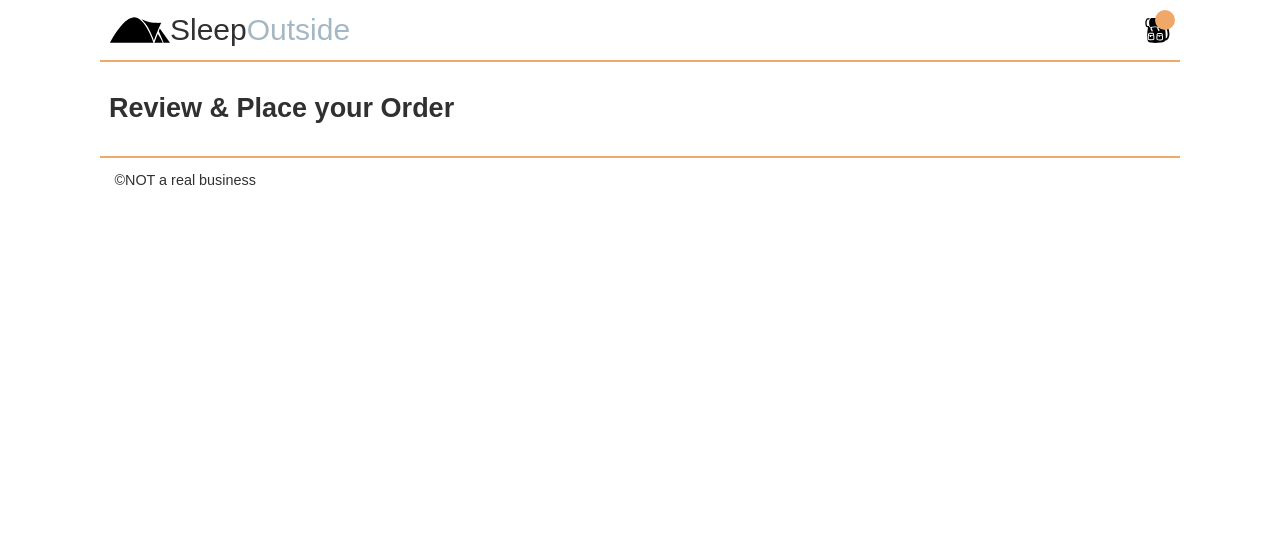
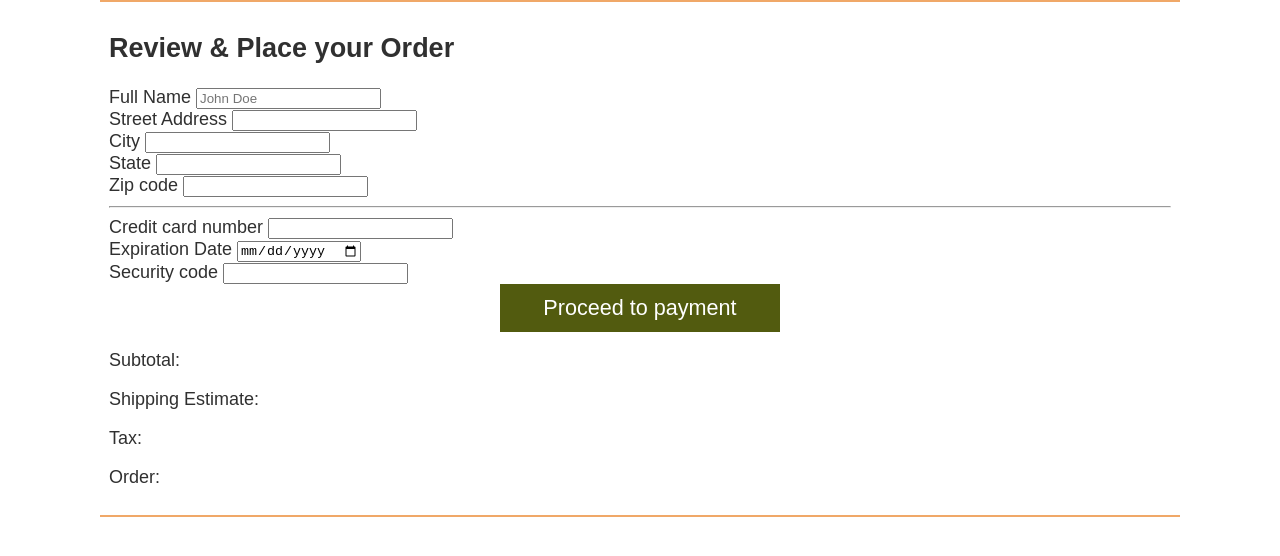
Before and after one commit to KamcyAhaka/sleepoutside, a website: page src/checkout/index.html in a window 1280 px wide. Drawn offline with Linux system fonts and the light colour scheme; files that its build step writes are made by us from their sources; files whose address does not match are found by name.

Commit message:
feat: W04 team activity draft

```diff
--- a/src/checkout/index.html
+++ b/src/checkout/index.html
@@ -20,7 +20,7 @@
 
   <link
     rel="stylesheet"
-    href="css/style.css"
+    href="../css/style.css"
   />
 </head>
 
@@ -34,6 +34,82 @@
   <main class="divider">
     <section class="products">
       <h2>Review & Place your Order</h2>
+      <form action="">
+        <div class="input-container">
+          <label for="customerName">Full Name</label>
+          <input
+            required="true"
+            type="text"
+            id="customerName"
+            placeholder="John Doe"
+          >
+        </div>
+        <div class="input-container">
+          <label for="streetAddress">Street Address</label>
+          <input
+            required="true"
+            type="text"
+            id="streetAddress"
+          >
+        </div>
+        <div class="input-container">
+          <label for="cityInput">City</label>
+          <input
+            required="true"
+            type="text"
+            id="cityInput"
+          >
+        </div>
+        <div class="input-container">
+          <label for="stateInput">State</label>
+          <input
+            required="true"
+            type="text"
+            id="stateInput"
+          >
+        </div>
+        <div class="input-container">
+          <label for="zipCode">Zip code</label>
+          <input
+            required="true"
+            type="text"
+            id="zipCode"
+          >
+        </div>
+        <hr>
+        <div class="input-container">
+          <label for="creditCardNumber">Credit card number</label>
+          <input
+            required="true"
+            type="number"
+            id="creditCardNumber"
+          >
+        </div>
+        <div class="input-container">
+          <label for="expirationDate">Expiration Date</label>
+          <input
+            required="true"
+            type="date"
+            id="expirationDate"
+          >
+        </div>
+        <div class="input-container">
+          <label for="securityCode">Security code</label>
+          <input
+            required="true"
+            type="number"
+            id="securityCode"
+          >
+        </div>
+        <button type="submit">Proceed to payment</button>
+      </form>
+      <div class="checkout-summary">
+        <p>Subtotal: <span id="subtotal-price"></span></p>
+        <p>Shipping Estimate: <span id="shipping-estimate"></span></p>
+        <p>Tax: <span id="tax"></span></p>
+        <p>Order: <span id="order"></span></p>
+
+      </div>
     </section>
   </main>
 
--- a/src/js/checkout.js
+++ b/src/js/checkout.js
@@ -1,4 +1,8 @@
 import { loadHeaderFooter, displayTotalItemInCart } from "./utils.mjs";
+import CheckoutProcess from "./CheckoutProcess";
 
 await loadHeaderFooter();
 displayTotalItemInCart()
+
+const checkoutProcess = new CheckoutProcess()
+checkoutProcess.init()
--- a/src/js/utils.mjs
+++ b/src/js/utils.mjs
@@ -38,6 +38,15 @@ export function renderListWithTemplate(templateFn, parentElement, list, position
   parentElement.insertAdjacentHTML(position, templateStrings.join(""));
 }
 
+export function calculateCartTotalPrice() {
+  const cartItems = getLocalStorage("so-cart");
+  const totalPrice = cartItems.reduce((total, item) => {
+    return total + item.FinalPrice;
+  }, 0);
+
+  return totalPrice;
+}
+
 
 export function displayTotalItemInCart() {
   const cartItems = getLocalStorage("so-cart");
```
Also changed, not shown: src/cart/index.html (+4 -0 lines), src/js/cart.js (+2 -11 lines).
